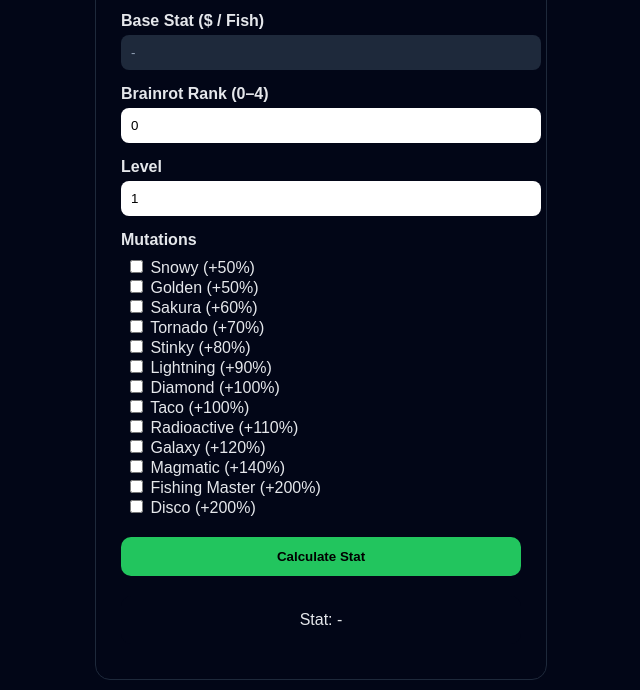
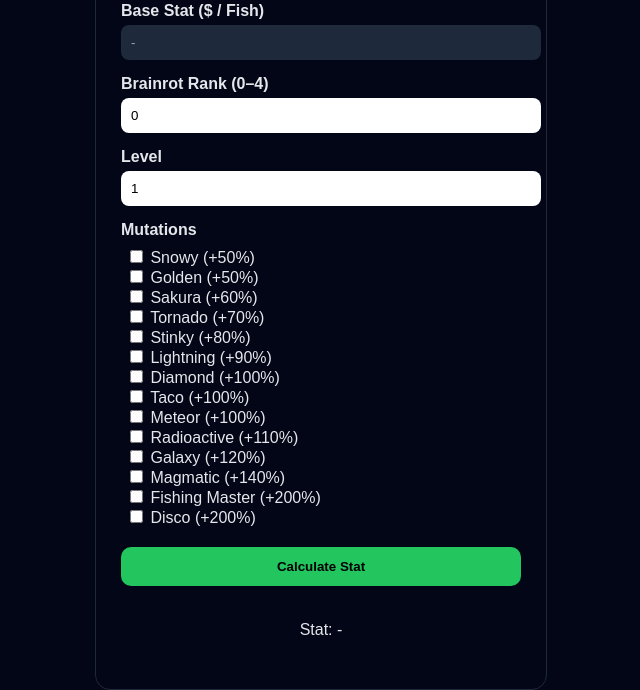
Before and after one commit to Pasya29/mfb_calculator, a plain HTML site: page index.html in a window 1280 px wide. Shown: the part 145-835 px from the top of the page, without its empty margins (319-959 px from the left). Drawn offline with Linux system fonts and the light colour scheme.

Commit message:
Update index.html

```diff
--- a/index.html
+++ b/index.html
@@ -137,6 +137,7 @@
         <input type="checkbox" class="mutation" value="90"> Lightning (+90%)<br>
         <input type="checkbox" class="mutation" value="100"> Diamond (+100%)<br>
         <input type="checkbox" class="mutation" value="100"> Taco (+100%)<br>
+        <input type="checkbox" class="mutation" value="100"> Meteor (+100%)<br>
         <input type="checkbox" class="mutation" value="110"> Radioactive (+110%)<br>
         <input type="checkbox" class="mutation" value="120"> Galaxy (+120%)<br>
         <input type="checkbox" class="mutation" value="140"> Magmatic (+140%)<br>
@@ -177,14 +178,17 @@ const brainrotDB = {
     "quivioli ameleonni": 100000,
     "tacorita tacorito": 100000,
     "friggo camelo": 150000,
+    "glorbo fruttodrillo": 187500,
     "pakrahmatmamat": 225000,
     "karkerkar kurkur": 350000,
     "la vacca saturnita": 1000000,
     "tic tac sahur": 1750000,
     "pot hotspot": 2250000,
+    "cocofanto elefanto": 2375000,
     "job job sahur": 2500000,
     "la cucaracha": 2750000,
     "la grande combination": 3000000,
+    "cuadramat & pak": 3750000,
     "dul dul dul": 4500000,
     "cavallo virtuoso": 5000000,
     "67": 5000000,
@@ -195,6 +199,7 @@ const brainrotDB = {
     "matteo": 15000000,
     "strawberelli flamingelli": 15500000,
     "ketupat kepat": 16000000,
+    "torrtuginni dragonfrutini": 18500000,
     "cocosini mama": 20000000,
     "ganganzelli trulala": 22500000,
     "strawberry elephant": 50000000,
@@ -207,6 +212,7 @@ const brainrotDB = {
     "chicleteira bicicleteira": 90000000,
     "piccione maccina": 92500000,
     "crabbo limonetta": 95000000,
+    "bandito axolito": 110000000,
     "money money man": 125000000,
     "karloo": 225000000,
     "tralalelodon": 55000000,
```
